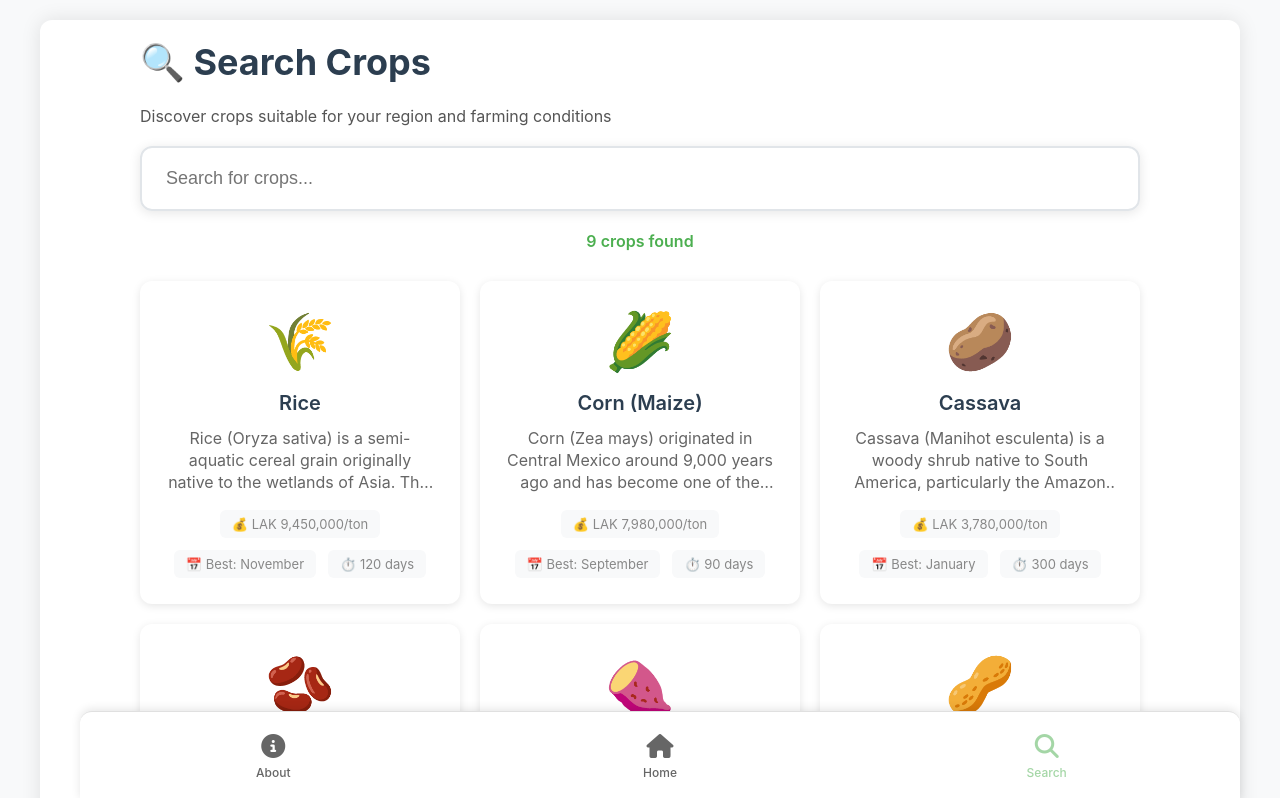
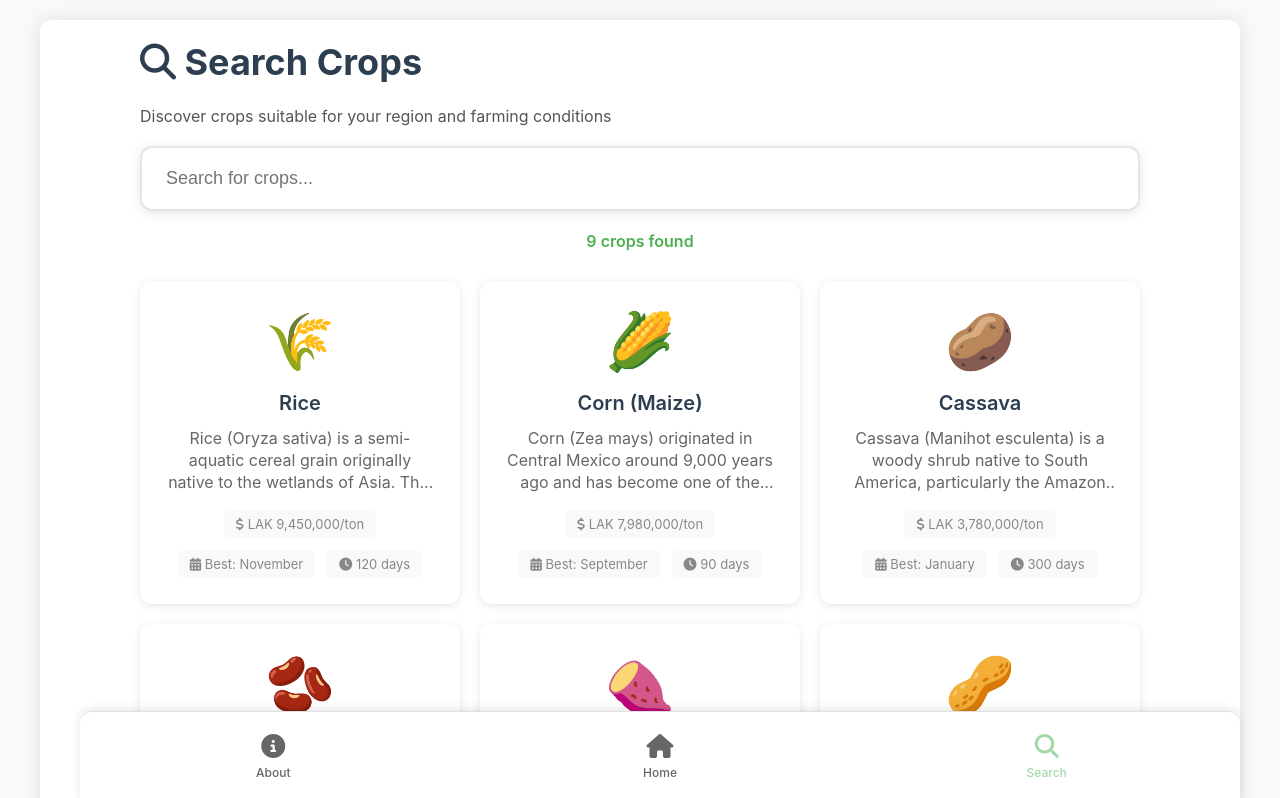
Before and after one commit to MatejGroombridge/AgriGuide, a SvelteKit app: page /search in a window 1280 px wide. Shown: the top 798 px of the page. Built offline with nearby package versions, Linux system fonts and the light colour scheme.

Commit message:
qr improvement

```diff
--- a/src/routes/search/+page.svelte
+++ b/src/routes/search/+page.svelte
@@ -19,7 +19,7 @@
 </svelte:head>
 
 <div class="search-container">
-	<h1>🔍 Search Crops</h1>
+	<h1><i class="fas fa-search"></i> Search Crops</h1>
 	<p>Discover crops suitable for your region and farming conditions</p>
 
 	<div class="search-box">
@@ -31,7 +31,9 @@
 				class="search-input"
 			/>
 			{#if searchQuery}
-				<button class="clear-btn" on:click={clearSearch}>✕</button>
+				<button class="clear-btn" on:click={clearSearch} aria-label="Clear search"
+					><i class="fas fa-times"></i></button
+				>
 			{/if}
 		</div>
 	</div>
@@ -56,23 +58,25 @@
 					<p class="crop-description">{crop.description}</p>
 					<div class="crop-meta">
 						<span class="meta-item">
-							💰 {convertAndFormatPrice(crop.marketPrice)}/ton
+							<i class="fas fa-dollar-sign"></i>
+							{convertAndFormatPrice(crop.marketPrice)}/ton
 						</span>
 						<span class="meta-item">
-							📅 Best: {crop.bestSellMonth}
+							<i class="fas fa-calendar-alt"></i> Best: {crop.bestSellMonth}
 						</span>
 						<span class="meta-item">
-							⏱️ {crop.growthTime} days
+							<i class="fas fa-clock"></i>
+							{crop.growthTime} days
 						</span>
 					</div>
 				</div>
-				<div class="crop-arrow">▶</div>
+				<div class="crop-arrow"><i class="fas fa-chevron-right"></i></div>
 			</a>
 		{/each}
 
 		{#if filteredCrops.length === 0}
 			<div class="no-results">
-				<div class="no-results-icon">🌾</div>
+				<div class="no-results-icon"><i class="fas fa-search fa-3x"></i></div>
 				<h3>No crops found</h3>
 				<p>Try adjusting your search terms or browse all available crops.</p>
 				<button class="btn" on:click={clearSearch}>Show All Crops</button>
```
Also changed, not shown: src/routes/+page.svelte (+17 -1 lines).
